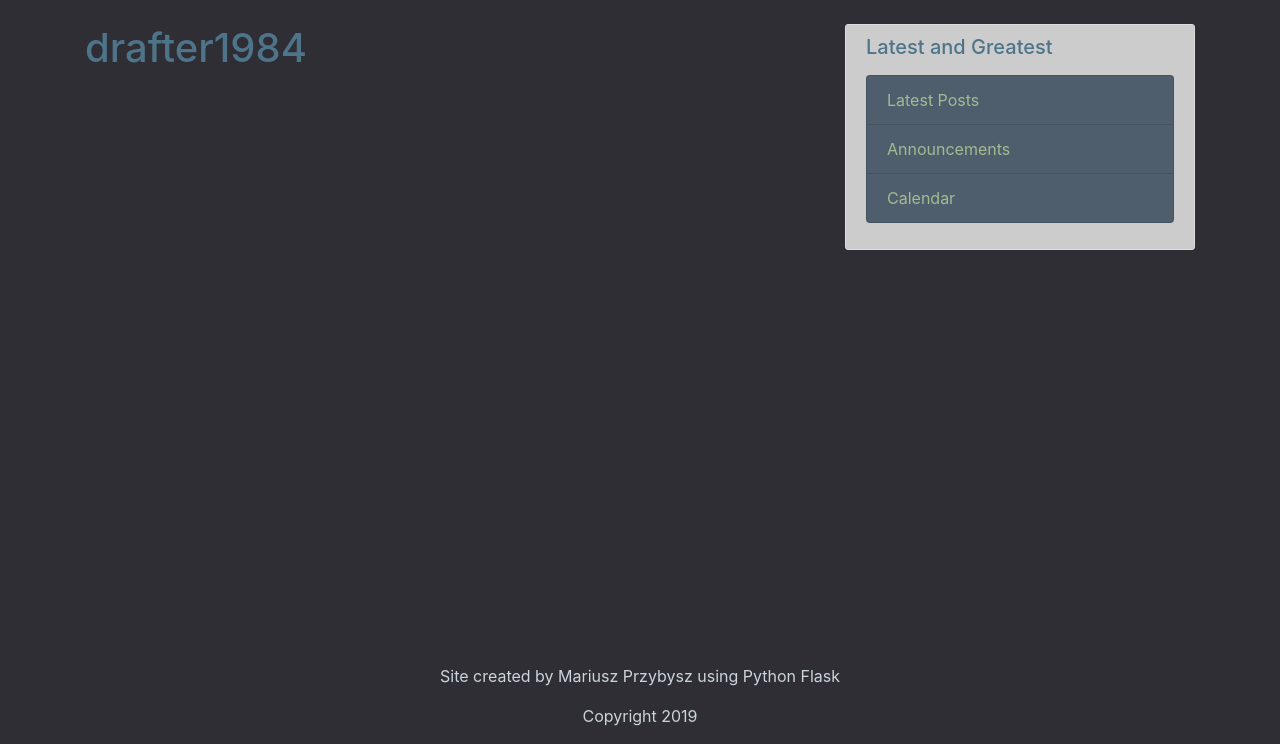
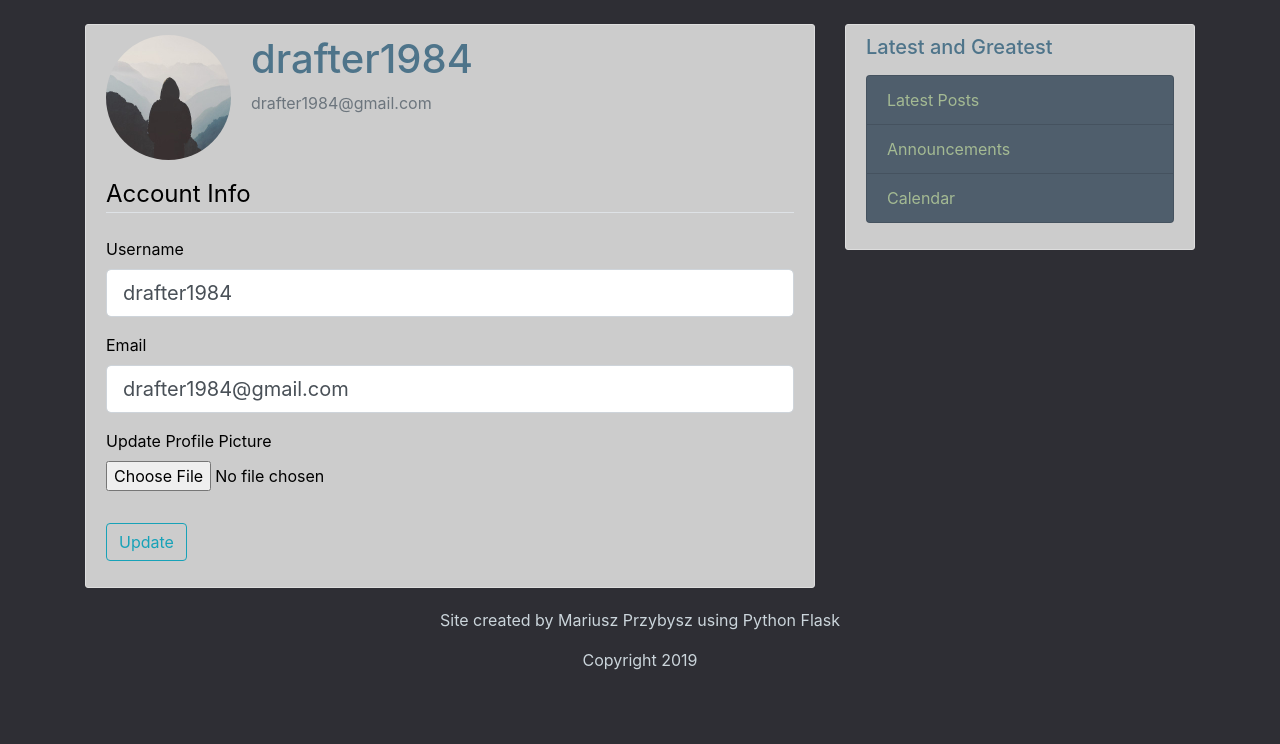
Before and after one commit to DevMariusz/PythonWebsite, a Flask app: page /account in a window 1280 px wide. Shown: the part 56-800 px from the top of the page. Run offline with Flask 2, Linux system fonts and the light colour scheme; a user stored in the database is signed in; some libraries are stand-ins or nearby versions.

Commit message:
Added user update account info

```diff
--- a/Flask Website/myproject/forms.py
+++ b/Flask Website/myproject/forms.py
@@ -1,4 +1,6 @@
 from flask_wtf import FlaskForm
+from flask_wtf.file import FileField, FileAllowed
+from flask_login import current_user
 from wtforms import StringField, PasswordField, SubmitField, BooleanField
 from wtforms.validators import DataRequired, Length, Email, EqualTo, ValidationError
 from myproject.models import User
@@ -26,3 +28,25 @@ class LoginForm(FlaskForm):
     password=PasswordField('Password', validators=[DataRequired()])
     remember= BooleanField('Remember Me')
     submit=SubmitField('Login')
+
+
+
+class UpdateAccountForm(FlaskForm):
+    username = StringField('Username',
+                           validators=[DataRequired(), Length(min=2, max=20)])
+    email = StringField('Email',
+                        validators=[DataRequired(), Email()])
+    picture = FileField('Update Profile Picture', validators=[FileAllowed(['jpg', 'png'])])
+    submit = SubmitField('Update')
+
+    def validate_username(self, username):
+        if username.data != current_user.username:
+            user = User.query.filter_by(username=username.data).first()
+            if user:
+                raise ValidationError('That username is taken. Please choose a different one.')
+
+    def validate_email(self, email):
+        if email.data != current_user.email:
+            user = User.query.filter_by(email=email.data).first()
+            if user:
+                raise ValidationError('That email is taken. Please choose a different one.')
--- a/Flask Website/myproject/routes.py
+++ b/Flask Website/myproject/routes.py
@@ -1,6 +1,9 @@
+import os
+import secrets
+from PIL import Image
 from flask import render_template, url_for,flash,redirect,request
 from myproject import app, db, bcrypt
-from myproject.forms import RegistrationForm, LoginForm
+from myproject.forms import RegistrationForm, LoginForm, UpdateAccountForm
 from myproject.models import User, Post
 from flask_login import login_user, current_user, logout_user, login_required
 
@@ -27,7 +30,7 @@ def home():
     num=8
     return render_template("home_page.html",value=num,title='Home')
 
-@app.route("/chat")
+@app.route("/chat", methods=['GET', 'POST'])
 def chat():
     return render_template("chat_page.html",title='Chat')
 
@@ -69,7 +72,38 @@ def logout():
     logout_user()
     return redirect(url_for('home'))
 
-@app.route("/account")
+
+
+def save_picture(form_picture):
+    random_hex = secrets.token_hex(8)
+    _, f_ext = os.path.splitext(form_picture.filename)
+    picture_fn = random_hex + f_ext
+    picture_path = os.path.join(app.root_path, 'static/profile_pics', picture_fn)
+
+    output_size = (125, 125)
+    i = Image.open(form_picture)
+    i.thumbnail(output_size)
+    i.save(picture_path)
+
+    return picture_fn
+
+
+@app.route("/account", methods=['GET', 'POST'])
 @login_required
 def account():
-    return render_template('account.html', title='Account')
+    form = UpdateAccountForm()
+    if form.validate_on_submit():
+        if form.picture.data:
+            picture_file = save_picture(form.picture.data)
+            current_user.image_file = picture_file
+        current_user.username = form.username.data
+        current_user.email = form.email.data
+        db.session.commit()
+        flash('Your account has been updated!', 'success')
+        return redirect(url_for('account'))
+    elif request.method == 'GET':
+        form.username.data = current_user.username
+        form.email.data = current_user.email
+    image_file = url_for('static', filename='profile_pics/' + current_user.image_file)
+    return render_template('account.html', title='Account',
+                           image_file=image_file, form=form)
--- a/Flask Website/myproject/static/main.css
+++ b/Flask Website/myproject/static/main.css
@@ -8,10 +8,7 @@ h1, h2, h3, h4, h5, h6 {
   color: #4e748a;
 }
 
-footer{position: fixed;
-	left: 0;
-	bottom: 0;
-	width: 100%;
+footer{width: 100%;
 	text-align: center;}
 
 a{color:#2562a6;}
--- a/Flask Website/myproject/templates/account.html
+++ b/Flask Website/myproject/templates/account.html
@@ -1,4 +1,57 @@
 {% extends "layout.html" %}
 {% block content %}
-    <h1>{{ current_user.username }}</h1>
+    <div class="content-section">
+      <div class="media">
+        <img class="rounded-circle account-img" src="{{ image_file }}">
+        <div class="media-body">
+          <h2 class="account-heading">{{ current_user.username }}</h2>
+          <p class="text-secondary">{{ current_user.email }}</p>
+        </div>
+      </div>
+        <form method="POST" action="" enctype="multipart/form-data">
+            {{ form.hidden_tag() }}
+            <fieldset class="form-group">
+                <legend class="border-bottom mb-4">Account Info</legend>
+                <div class="form-group">
+                    {{ form.username.label(class="form-control-label") }}
+
+                    {% if form.username.errors %}
+                        {{ form.username(class="form-control form-control-lg is-invalid") }}
+                        <div class="invalid-feedback">
+                            {% for error in form.username.errors %}
+                                <span>{{ error }}</span>
+                            {% endfor %}
+                        </div>
+                    {% else %}
+                        {{ form.username(class="form-control form-control-lg") }}
+                    {% endif %}
+                </div>
+                <div class="form-group">
+                    {{ form.email.label(class="form-control-label") }}
+                    {% if form.email.errors %}
+                        {{ form.email(class="form-control form-control-lg is-invalid") }}
+                        <div class="invalid-feedback">
+                            {% for error in form.email.errors %}
+                                <span>{{ error }}</span>
+                            {% endfor %}
+                        </div>
+                    {% else %}
+                        {{ form.email(class="form-control form-control-lg") }}
+                    {% endif %}
+                </div>
+                <div class="form-group">
+                    {{ form.picture.label() }}
+                    {{ form.picture(class="form-control-file") }}
+                    {% if form.picture.errors %}
+                        {% for error in form.picture.errors %}
+                            <span class="text-danger">{{ error }}</span></br>
+                        {% endfor %}
+                    {% endif %}
+                </div>
+            </fieldset>
+            <div class="form-group">
+                {{ form.submit(class="btn btn-outline-info") }}
+            </div>
+        </form>
+    </div>
 {% endblock content %}
```
Also changed, not shown: Flask Website/myproject/templates/layout.html (+5 -2 lines), Flask Website/myproject/site.db, Flask Website/myproject/static/profile_pics/default.jpg (added), 1 other file.
